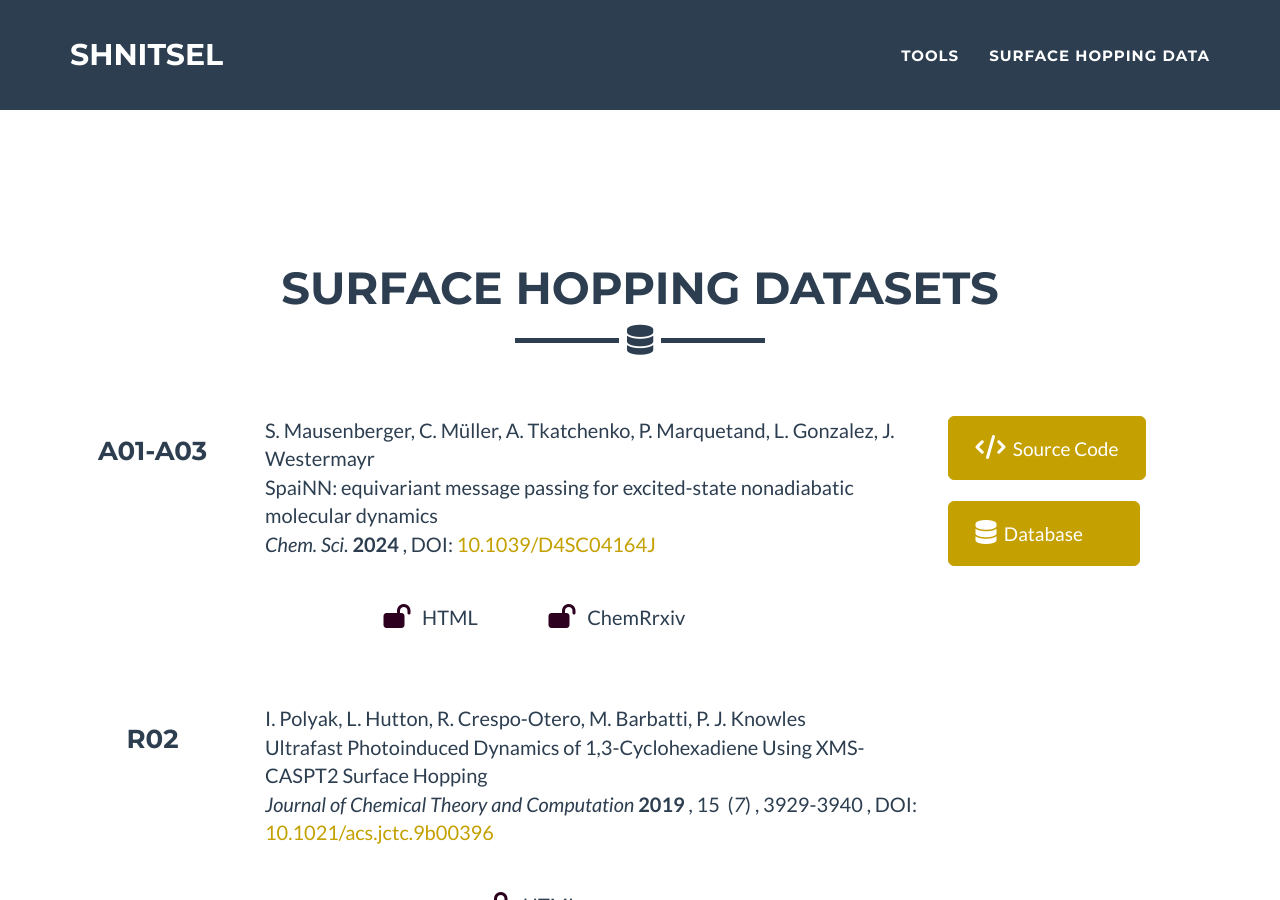
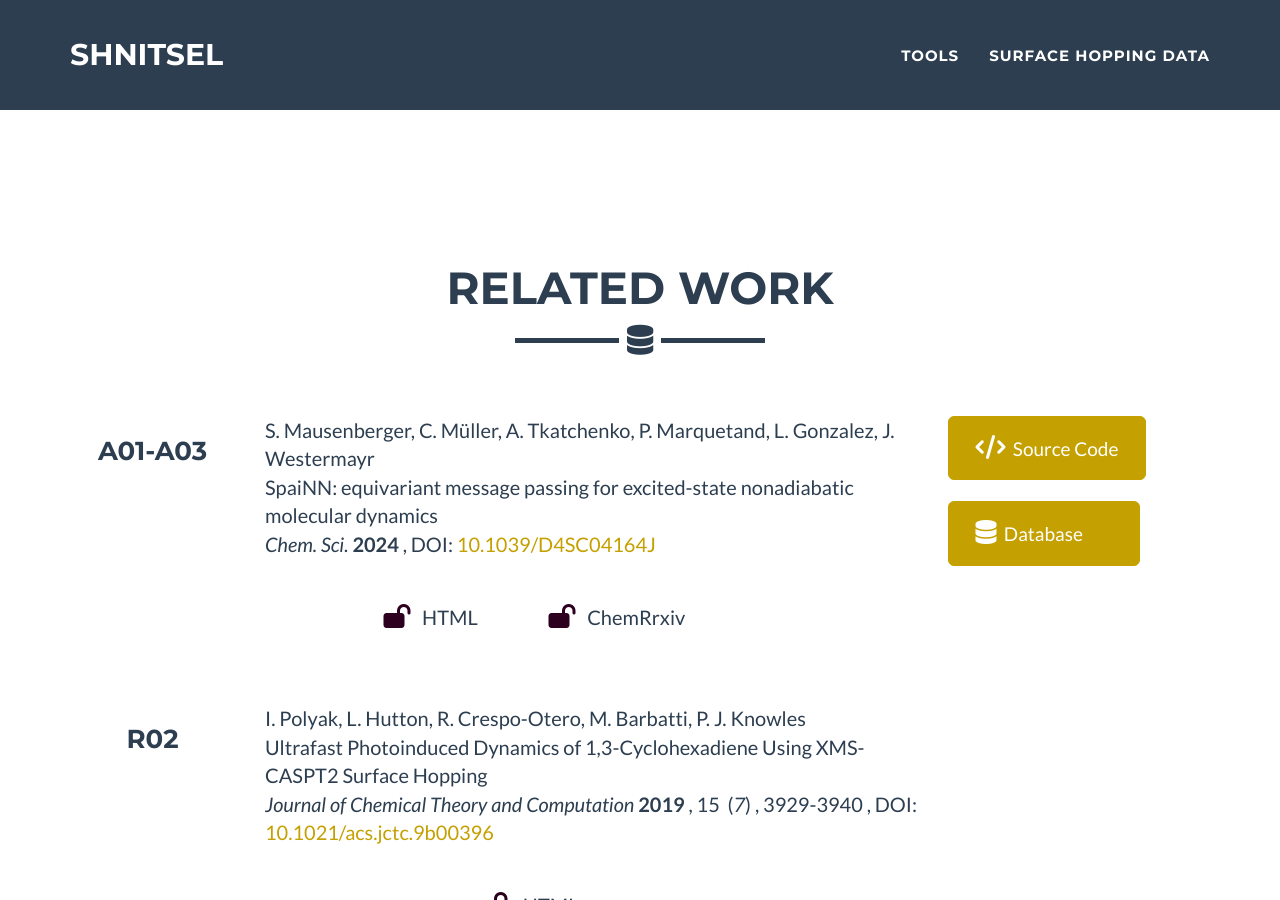
Before and after one commit to SHNITSEL/shnitsel.github.io, a Jekyll site: the page built from _molecules/index.html, in a window 1280 px wide and 900 px high, scrolled down 848 px. Built offline with Jekyll 4.4.1, drawn with Linux system fonts in a browser that asks for light colours.

Commit message:
Update related_work.html

```diff
--- a/_includes/related_work.html
+++ b/_includes/related_work.html
@@ -4,7 +4,7 @@
     <div class="row">
       <div class="col-lg-12 text-center">
         <br><br>
-        <h2>Surface Hopping Datasets</h2>
+        <h2>Related Work</h2>
         <hr class="star-primary">
         <br><br>
       </div>
```
